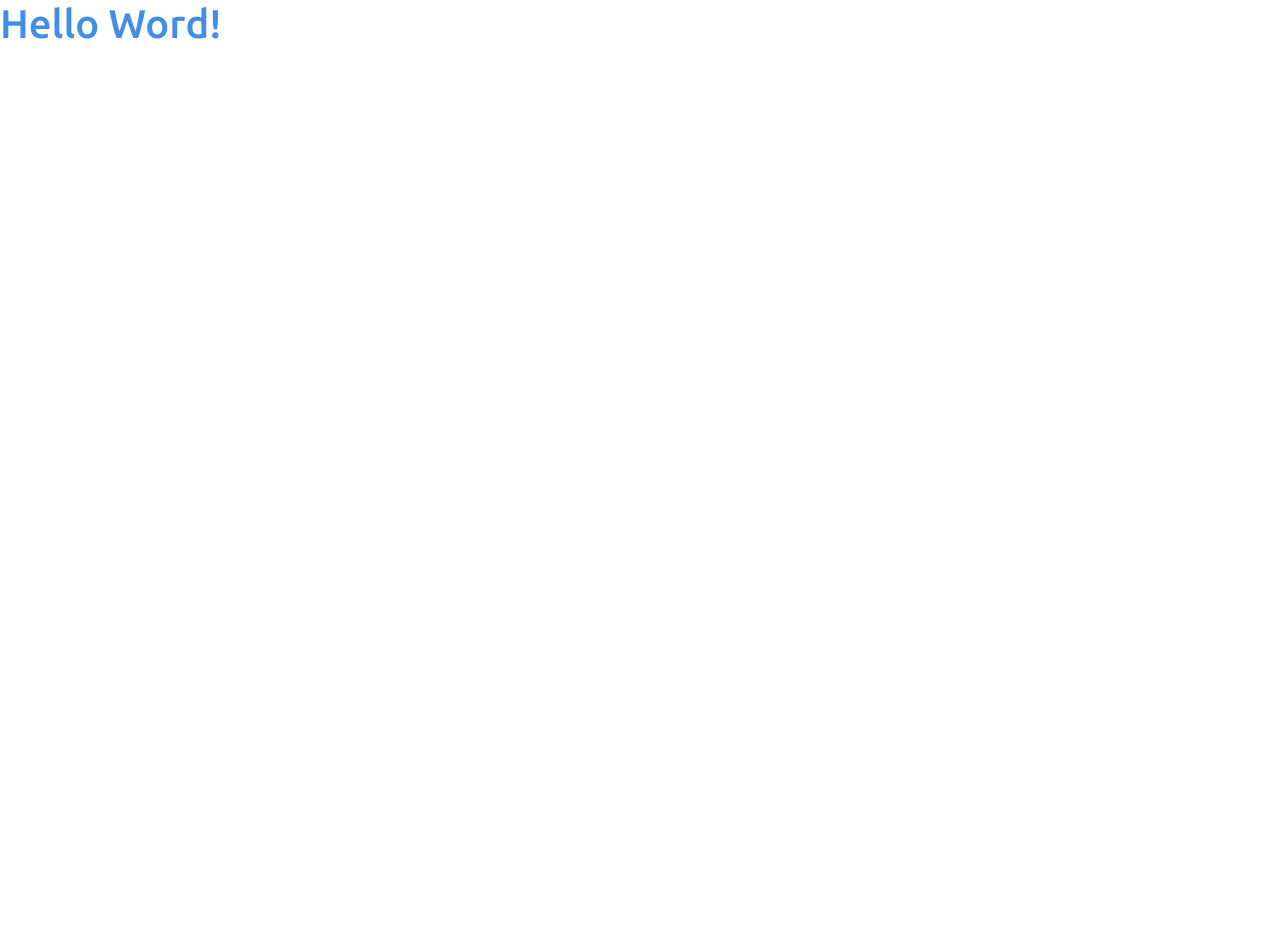
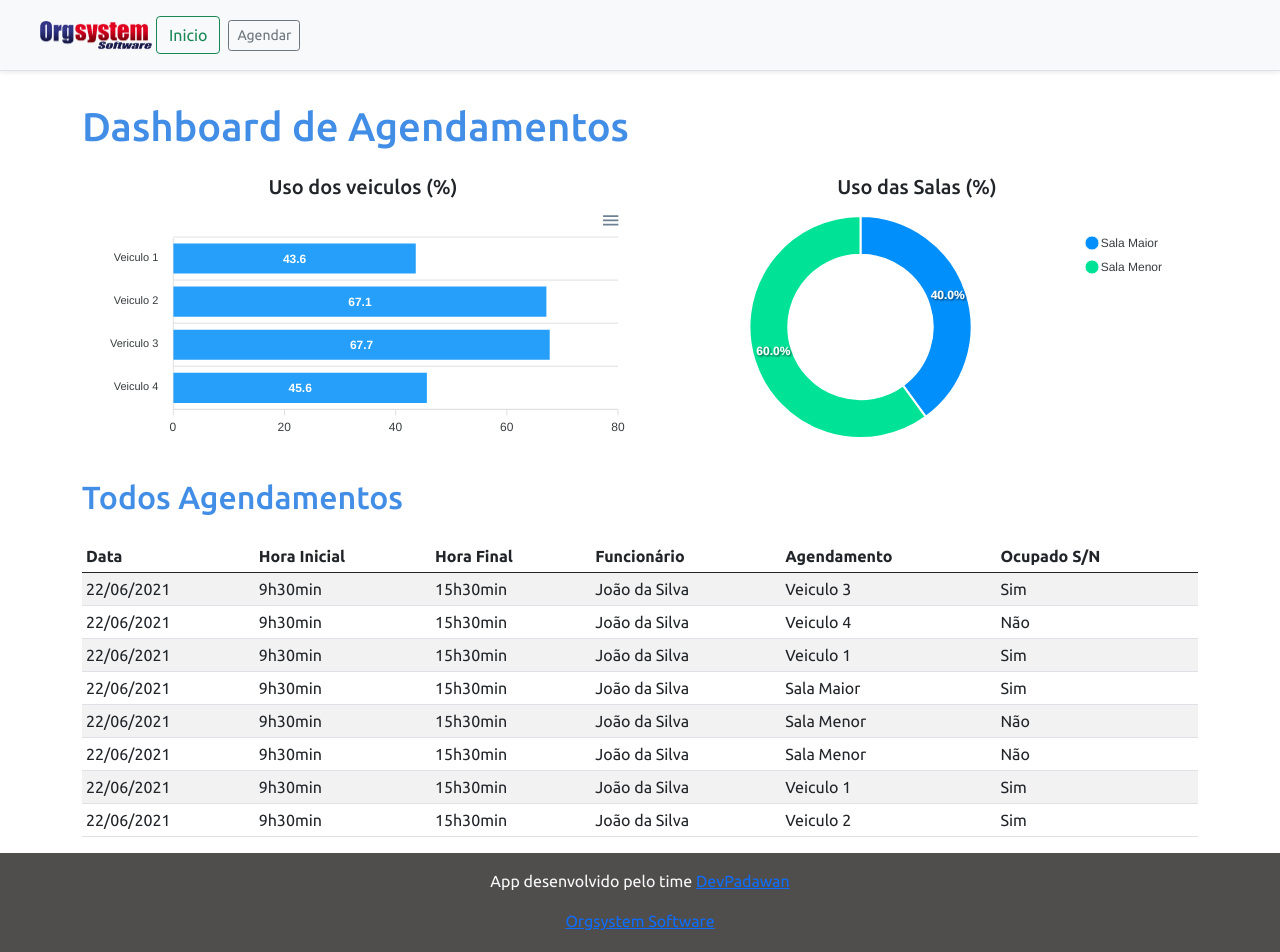
Before and after one commit to diegohfcelestino/org-reserva, a React (Create React App) app in the folder frontend/: page / in a window 1280 px wide. Shown: the top 952 px of the page. Before the commit the page ends 800 px from the top, so only its background shows below. Built offline with nearby package versions, Linux system fonts and the light colour scheme.

Commit message:
Adicionado o apexcharts para trabalhar com graficos e construído os componentes

```diff
--- a/frontend/package.json
+++ b/frontend/package.json
@@ -7,8 +7,10 @@
     "@testing-library/jest-dom": "^5.11.4",
     "@testing-library/react": "^11.1.0",
     "@testing-library/user-event": "^12.1.10",
+    "apexcharts": "^3.26.2",
     "bootstrap": "^5.0.0",
     "react": "^17.0.2",
+    "react-apexcharts": "^1.3.9",
     "react-dom": "^17.0.2",
     "react-scripts": "4.0.3",
     "web-vitals": "^1.0.1"
--- a/frontend/src/App.js
+++ b/frontend/src/App.js
@@ -1,8 +1,35 @@
+import BarChart from "./components/BarChart";
+import DataTable from "./components/DataTable";
+import DonutChart from "./components/DonutChart";
+import Footer from "./components/Footer";
+import NavBar from "./components/NavBar";
+
 function App() {
   return (
-    <div>
-      <h1 class="text-primary">Hello Word!</h1>
-    </div>
+    <>
+      <NavBar />
+      <div class="container">
+        <h1 class="text-primary py-3">Dashboard de Agendamentos</h1>
+
+        <div class="row px-3">
+          <div class="col-sm-6">
+            <h5 class="text-center test-secondary">Uso dos veiculos (%)</h5>
+            <BarChart />
+          </div>
+          <div class="col-sm-6">
+            <h5 class="text-center test-secondary">Uso das Salas (%)</h5>
+            <DonutChart />
+          </div>
+        </div>
+
+        <div class="py-3">
+          <h2 class="text-primary">Todos Agendamentos</h2>
+        </div>
+
+        <DataTable />
+      </div>
+      <Footer />
+    </>
   );
 }
 
--- a/frontend/src/assets/css/styles.css
+++ b/frontend/src/assets/css/styles.css
@@ -2,7 +2,7 @@
 /* Para usar outros padrões de cores basta colocar no root  usar conforme está no fim deste aquivo*/
 :root {
     --color-primary: #428ee6;
-    --color-secondary: #FF0000;
+    --color-secondary: #504d4d;
 }
 
 html, body {
@@ -28,8 +28,8 @@ html, body {
 
 /* Codigo abaixo usado para alterar as cores paões do bootstrap*/
 
-.bg-primary {
-    background-color: var(--color-primary) !important;
+.bg-secondary {
+    background-color: var(--color-secondary) !important;
 }
 
 .text-primary {
--- /dev/null
+++ b/frontend/src/components/BarChart/index.js
@@ -0,0 +1,35 @@
+import Chart from "react-apexcharts";
+
+const BarChart = () => {
+
+    const options = {
+        plotOptions: {
+            bar: {
+                horizontal: true,
+            }
+        },
+    };
+
+    const mockData = {
+        labels: {
+            categories: ['Veiculo 1', 'Veiculo 2', 'Vericulo 3', 'Veiculo 4']
+        },
+        series: [
+            {
+                name: "% Uso",
+                data: [43.6, 67.1, 67.7, 45.6]
+            }
+        ]
+    };
+
+    return (
+        <Chart
+            options={{ ...options, xaxis: mockData.labels }}
+            series={mockData.series}
+            type="bar"
+            height="240"
+        />
+    );
+}
+
+export default BarChart;
--- /dev/null
+++ b/frontend/src/components/DataTable/index.js
@@ -0,0 +1,94 @@
+const DataTable = () => {
+    return (
+        <div class="table-responsive">
+            <table class="table table-striped table-sm">
+                <thead>
+                    <tr>
+                        <th>Data</th>
+                        <th>Hora Inicial</th>
+                        <th>Hora Final</th>
+                        <th>Funcionário</th>
+                        <th>Agendamento</th>
+                        <th>Ocupado S/N</th>
+                    </tr>
+                </thead>
+                <tbody>
+                    <tr>
+                        <td>22/06/2021</td>
+                        <td>9h30min</td>
+                        <td>15h30min</td>
+                        <td>João da Silva</td>
+                        <td>Veiculo 3</td>
+                        <td>Sim</td>
+
+                    </tr>
+                    <tr>
+                        <td>22/06/2021</td>
+                        <td>9h30min</td>
+                        <td>15h30min</td>
+                        <td>João da Silva</td>
+                        <td>Veiculo 4 </td>
+                        <td>Não</td>
+
+                    </tr>
+                    <tr>
+                        <td>22/06/2021</td>
+                        <td>9h30min</td>
+                        <td>15h30min</td>
+                        <td>João da Silva</td>
+                        <td>Veiculo 1 </td>
+                        <td>Sim</td>
+
+                    </tr>
+                    <tr>
+                        <td>22/06/2021</td>
+                        <td>9h30min</td>
+                        <td>15h30min</td>
+                        <td>João da Silva</td>
+                        <td>Sala Maior </td>
+                        <td>Sim</td>
+
+                    </tr>
+                    <tr>
+                        <td>22/06/2021</td>
+                        <td>9h30min</td>
+                        <td>15h30min</td>
+                        <td>João da Silva</td>
+                        <td>Sala Menor </td>
+                        <td>Não</td>
+
+                    </tr>
+                    <tr>
+                        <td>22/06/2021</td>
+                        <td>9h30min</td>
+                        <td>15h30min</td>
+                        <td>João da Silva</td>
+                        <td>Sala Menor </td>
+                        <td>Não</td>
+
+                    </tr>
+                    <tr>
+                        <td>22/06/2021</td>
+                        <td>9h30min</td>
+                        <td>15h30min</td>
+                        <td>João da Silva</td>
+                        <td>Veiculo 1 </td>
+                        <td>Sim</td>
+
+                    </tr>
+                    <tr>
+                        <td>22/06/2021</td>
+                        <td>9h30min</td>
+                        <td>15h30min</td>
+                        <td>João da Silva</td>
+                        <td>Veiculo 2 </td>
+                        <td>Sim</td>
+
+                    </tr>
+                </tbody>
+            </table>
+        </div>
+    );
+}
+
+export default DataTable;
--- /dev/null
+++ b/frontend/src/components/DonutChart/index.js
@@ -0,0 +1,26 @@
+import Chart from "react-apexcharts";
+
+const DonutChart = () => {
+
+    const mockData = {
+        series: [60, 90],
+        labels: ['Sala Maior', 'Sala Menor']
+    }
+
+    const options = {
+        legend: {
+            show: true
+        }
+    }
+
+    return (
+        <Chart
+            options={{ ...options, labels: mockData.labels }}
+            series={mockData.series}
+            type="donut"
+            height="240"
+        />
+    );
+}
+
+export default DonutChart;
--- /dev/null
+++ b/frontend/src/components/Footer/index.js
@@ -0,0 +1,14 @@
+const Footer = () => {
+    return (
+        <footer class="footer mt-auto py-3 bg-secondary">
+            <div class="container">
+                <p class="text-light">App desenvolvido pelo time <a href="https://github.com/diegohfcelestino/org-reserva" target="_blank" rel="noreferrer">DevPadawan</a></p>
+                <p>
+                    <a href="https://www.orgsystem.com.br/" target="_blank" rel="noreferrer">Orgsystem Software</a>
+                </p>
+            </div>
+        </footer >
+    );
+}
+
+export default Footer;
--- /dev/null
+++ b/frontend/src/components/NavBar/index.js
@@ -0,0 +1,19 @@
+import Orgsystem from '../../assets/img/logo-org-tsplus.png'
+
+const NavBar = () => {
+    return (
+        <div>
+            <div class="d-flex flex-column flex-md-row align-items-center p-3 px-md-4 mb-3 bg-light border-bottom shadow-sm">
+                <div class="container-fluid">
+                    <nav class="my-2 my-md-0 mr-md-3">
+                        <img src={Orgsystem} alt="Orgsystem" width="120" />
+                        <button class="btn btn-outline-success me-2" type="button">Inicio</button>
+                        <button class="btn btn-sm btn-outline-secondary" type="button">Agendar</button>
+                    </nav>
+                </div>
+            </div>
+        </div>
+    );
+}
+
+export default NavBar;
```
Also changed, not shown: frontend/src/assets/img/logo-org-tsplus.png (added), 1 other file (tests, documents, lock files or other folders).
